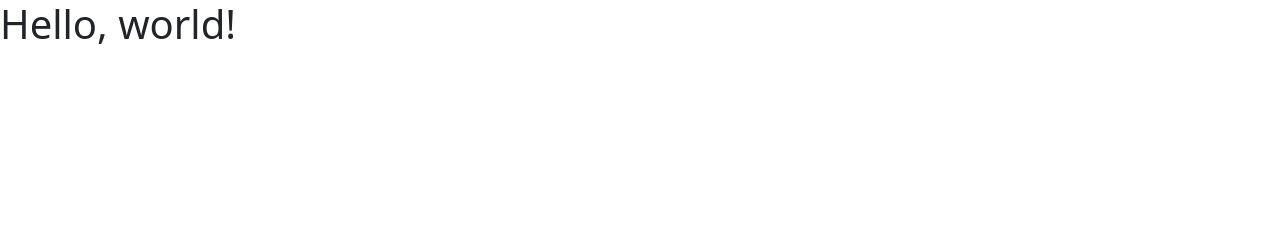
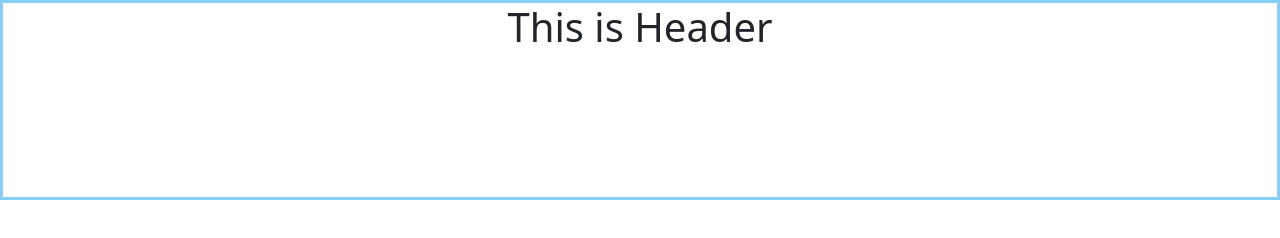
Before and after one commit to SKeerthi02/CommingSoonPage, a plain HTML site: page index.html in a window 1280 px wide. Drawn offline with nearby package versions, Linux system fonts and the light colour scheme.

Commit message:
adding basic header and its relative css

```diff
--- a/index.html
+++ b/index.html
@@ -7,11 +7,14 @@
 
     <!-- Bootstrap CSS -->
     <link href="https://cdn.jsdelivr.net/npm/bootstrap@5.0.0-beta3/dist/css/bootstrap.min.css" rel="stylesheet" integrity="sha384-eOJMYsd53ii+scO/bJGFsiCZc+5NDVN2yr8+0RDqr0Ql0h+rP48ckxlpbzKgwra6" crossorigin="anonymous">
+    <link rel="stylesheet" href = "./style.css">
 
     <title>Hello, world!</title>
 </head>
 <body>
-<h1>Hello, world!</h1>
+  <div class="container-fluid header">
+      <h1>This is Header</h1>
+  </div>
 
 <!-- Optional JavaScript; choose one of the two! -->
 
--- /dev/null
+++ b/style.css
@@ -0,0 +1,10 @@
+html, body{
+    height: 100%
+}
+
+.header{
+    height: 25%;
+    border: 3px solid lightskyblue;
+    text-align: center;
+
+}
```
